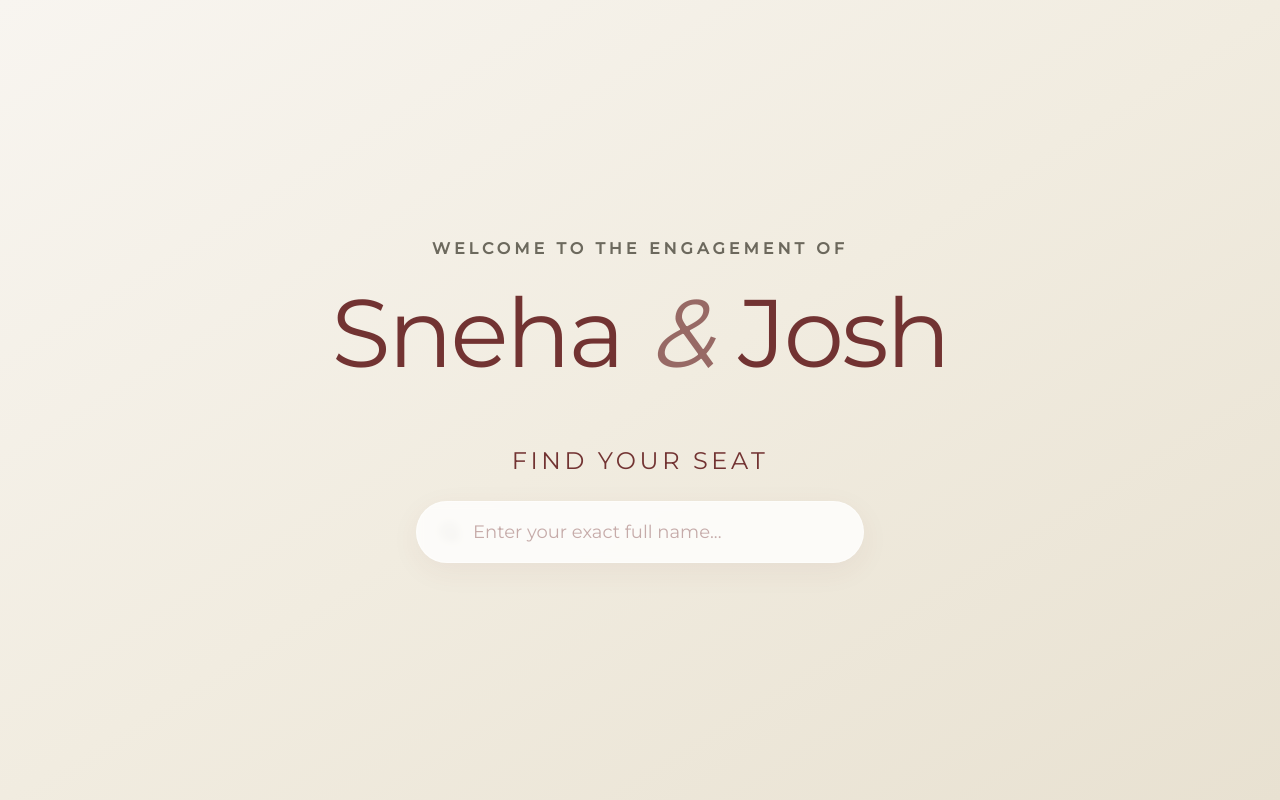
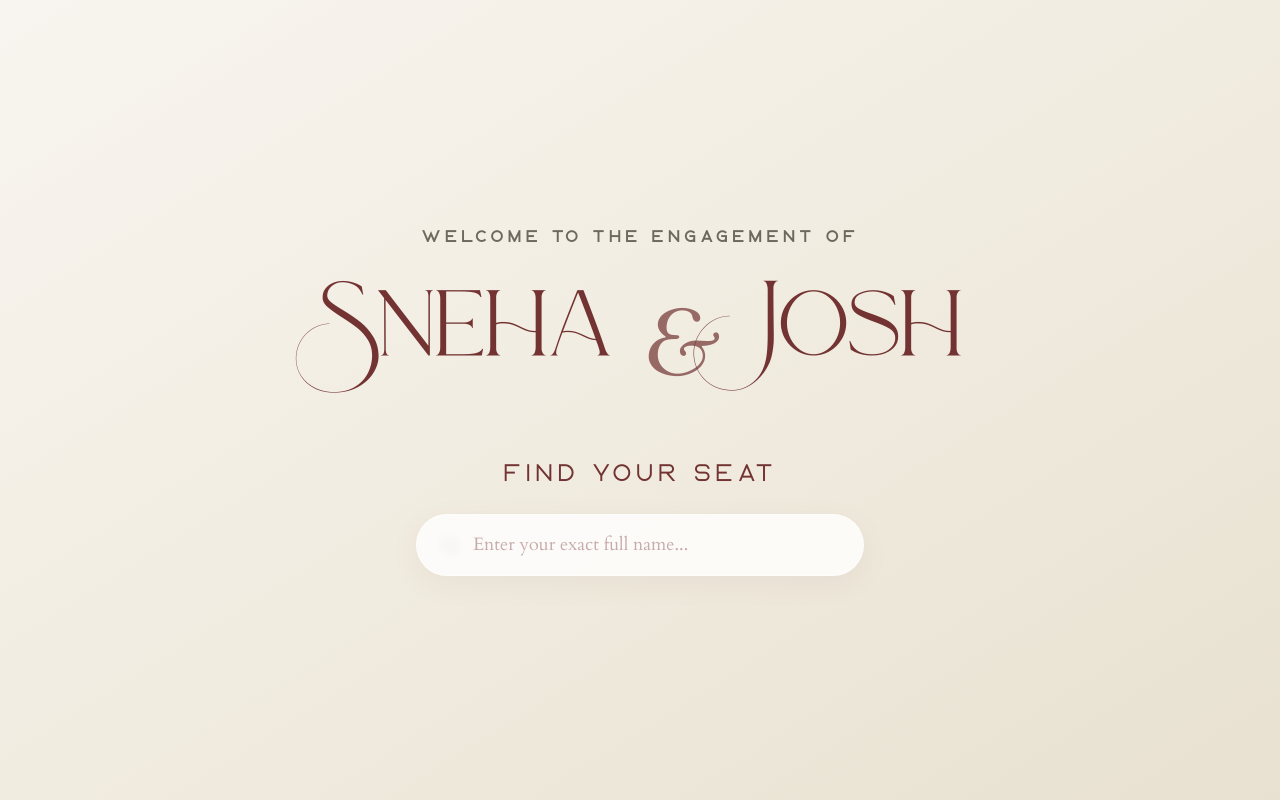
Before and after one commit to jpmatthews165/engagement-seating, a React (Vite) app: page / in a window 1280 px wide. Built offline with nearby package versions, Linux system fonts and the light colour scheme.

Commit message:
updated style2

```diff
--- a/tailwind.config.js
+++ b/tailwind.config.js
@@ -7,8 +7,9 @@ export default {
   theme: {
     extend: {
       fontFamily: {
-        serif: ['"Cormorant Garamond"', 'serif'],
-        sans: ['Montserrat', 'sans-serif'],
+        title: ['LeMajor', 'serif'],      // For Sneha & Josh, large headers
+        subheading: ['Ablation', 'sans-serif'], // For small caps, labels, buttons
+        text: ['Cardo', 'serif'],         // For names, search inputs, general text
       }
     },
   },
```
